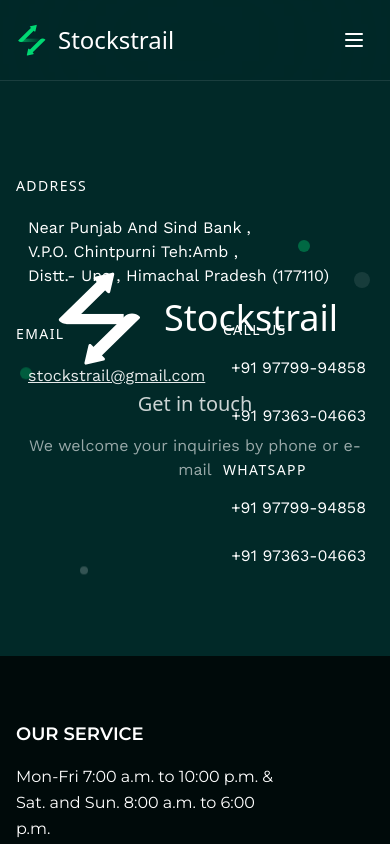
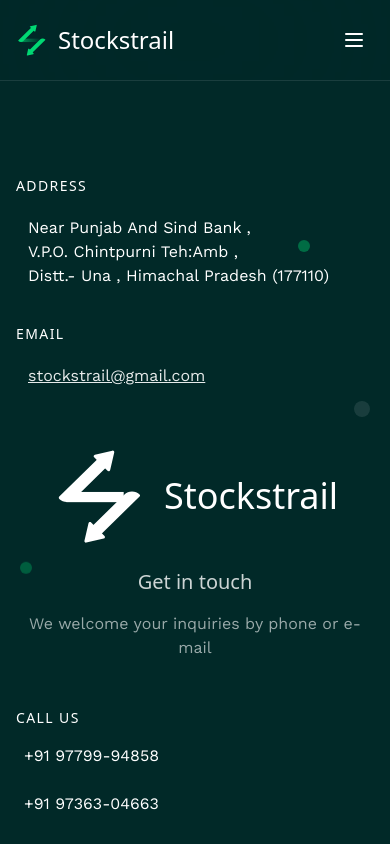
Before and after one commit to VikrantBhardwaj349/Stockstrail, a React (Vite) app: page /contact in a window 390 px wide. Shown: the top 844 px of the page. Built offline with nearby package versions, Linux system fonts and the light colour scheme.

Commit message:
eleventh commit

```diff
--- a/client/pages/Contact.tsx
+++ b/client/pages/Contact.tsx
@@ -36,6 +36,96 @@ const Contact = () => {
         <div className="absolute top-1/3 right-5 w-4 h-4 bg-white/10 rounded-full animate-pulse"></div>
 
         <div className="max-w-7xl mx-auto relative">
+          {/* Mobile Layout - Stacked vertically */}
+          <div className="lg:hidden space-y-12">
+            {/* Address and Email */}
+            <div className="space-y-6 text-white/90">
+              <div className="group">
+                <h2 className="text-white text-sm uppercase tracking-widest mb-2 group-hover:text-stockstrail-green-light transition-colors duration-300">Address</h2>
+                <a
+                  href="https://maps.google.com/maps?q=Near+Punjab+And+Sind+Bank,+V.P.O.+Chintpurni+Teh:Amb,+Distt.-+Una,+Himachal+Pradesh+177110"
+                  target="_blank"
+                  rel="noopener noreferrer"
+                  className="text-white hover:text-stockstrail-green-light hover:scale-105 transition-all duration-300 cursor-pointer block p-3 rounded-lg hover:bg-white/5 hover:shadow-[0_0_15px_rgba(0,255,151,0.2)]"
+                >
+                  Near Punjab And Sind Bank ,<br/> V.P.O. Chintpurni Teh:Amb ,<br/> Distt.- Una , Himachal Pradesh (177110)
+                </a>
+              </div>
+              <div className="group">
+                <h2 className="text-white text-sm uppercase tracking-widest mb-2 group-hover:text-stockstrail-green-light transition-colors duration-300">Email</h2>
+                <a
+                  className="underline hover:text-stockstrail-green-light hover:scale-105 transition-all duration-300 block p-3 rounded-lg hover:bg-white/5 hover:shadow-[0_0_15px_rgba(0,255,151,0.2)]"
+                  href="mailto:stockstrail@gmail.com"
+                >
+                  stockstrail@gmail.com
+                </a>
+              </div>
+            </div>
+
+            {/* Logo and Content - Center */}
+            <div className="flex flex-col items-center text-center group">
+              <div className="mb-6 hover:scale-105 transition-transform duration-500">
+                <StockstrailLogoBW />
+              </div>
+              <div className="group-hover:scale-105 transition-transform duration-300">
+                <h3 className="text-white/80 text-xl mb-4 group-hover:text-stockstrail-green-light transition-colors duration-300">Get in touch</h3>
+                <p className="text-white/60 group-hover:text-white/80 transition-colors duration-300">We welcome your inquiries by phone or e-mail</p>
+              </div>
+            </div>
+
+            {/* Call Us and WhatsApp */}
+            <div className="space-y-6 text-white/90">
+              <div className="group">
+                <h2 className="text-white text-sm uppercase tracking-widest mb-2 group-hover:text-stockstrail-green-light transition-colors duration-300">Call Us</h2>
+                <div className="space-y-2">
+                  <p>
+                    <a
+                      href="tel:+919779994858"
+                      className="text-white hover:text-stockstrail-green-light hover:scale-105 transition-all duration-300 block p-2 rounded-lg hover:bg-white/5 hover:shadow-[0_0_15px_rgba(0,255,151,0.2)]"
+                    >
+                      +91 97799-94858
+                    </a>
+                  </p>
+                  <p>
+                    <a
+                      href="tel:+919736304663"
+                      className="text-white hover:text-stockstrail-green-light hover:scale-105 transition-all duration-300 block p-2 rounded-lg hover:bg-white/5 hover:shadow-[0_0_15px_rgba(0,255,151,0.2)]"
+                    >
+                      +91 97363-04663
+                    </a>
+                  </p>
+                </div>
+              </div>
+              <div className="group">
+                <h2 className="text-white text-sm uppercase tracking-widest mb-2 group-hover:text-stockstrail-green-light transition-colors duration-300">WhatsApp</h2>
+                <div className="space-y-2">
+                  <p>
+                    <a
+                      href="https://wa.me/919779994858"
+                      target="_blank"
+                      rel="noopener noreferrer"
+                      className="text-white hover:text-stockstrail-green-light hover:scale-105 transition-all duration-300 block p-2 rounded-lg hover:bg-white/5 hover:shadow-[0_0_15px_rgba(0,255,151,0.2)]"
+                    >
+                      +91 97799-94858
+                    </a>
+                  </p>
+                  <p>
+                    <a
+                      href="https://wa.me/919736304663"
+                      target="_blank"
+                      rel="noopener noreferrer"
+                      className="text-white hover:text-stockstrail-green-light hover:scale-105 transition-all duration-300 block p-2 rounded-lg hover:bg-white/5 hover:shadow-[0_0_15px_rgba(0,255,151,0.2)]"
+                    >
+                      +91 97363-04663
+                    </a>
+                  </p>
+                </div>
+              </div>
+            </div>
+          </div>
+
+          {/* Desktop Layout - Absolute positioning */}
+          <div className="hidden lg:block">
             {/* Top Left - Address and Email */}
             <div className="absolute top-0 left-0 space-y-6 text-white/90 max-w-sm">
               <div className="group">
@@ -121,6 +211,7 @@ const Contact = () => {
               </div>
             </div>
           </div>
+        </div>
       </section>
     </Layout>
   );
```
Lines whose indentation alone changed are shown as unchanged.
